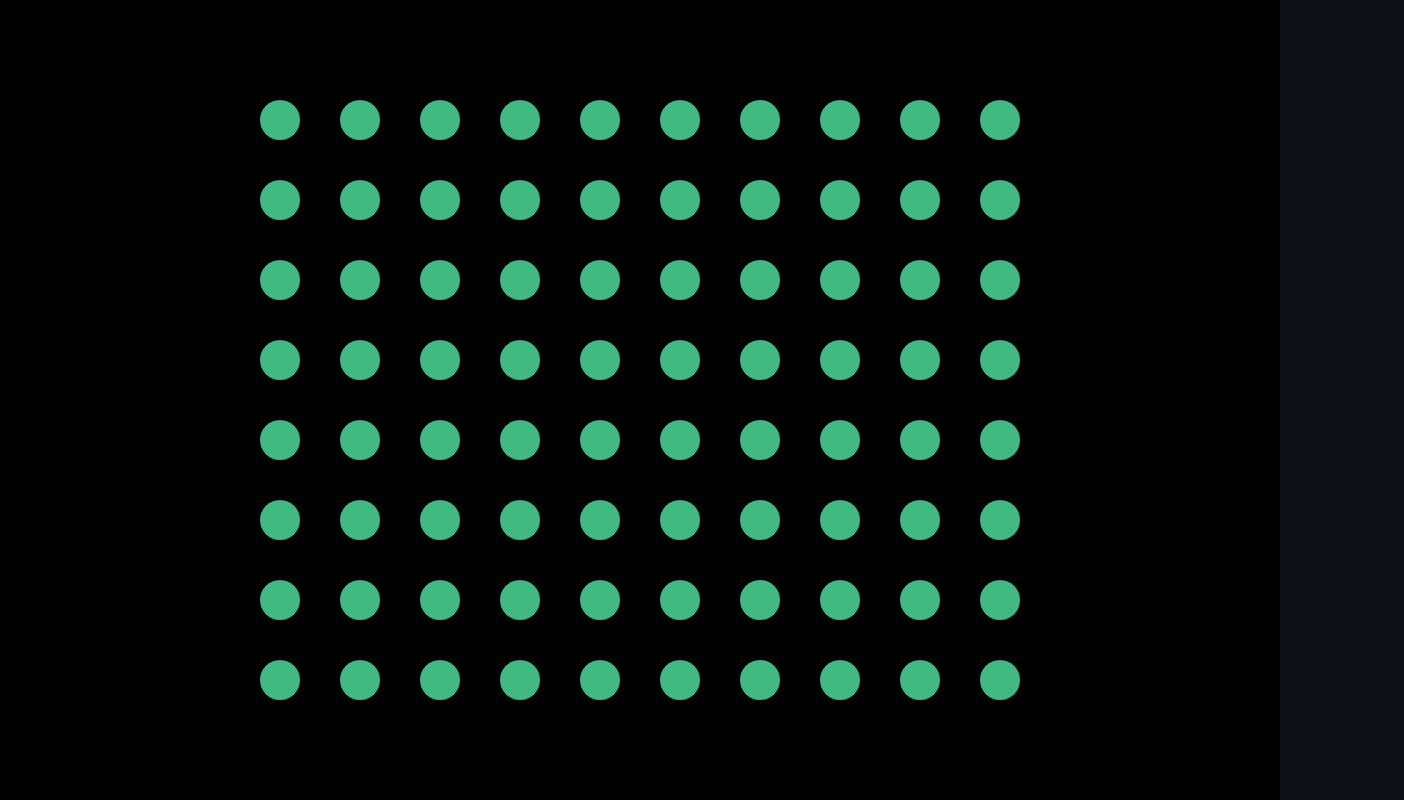
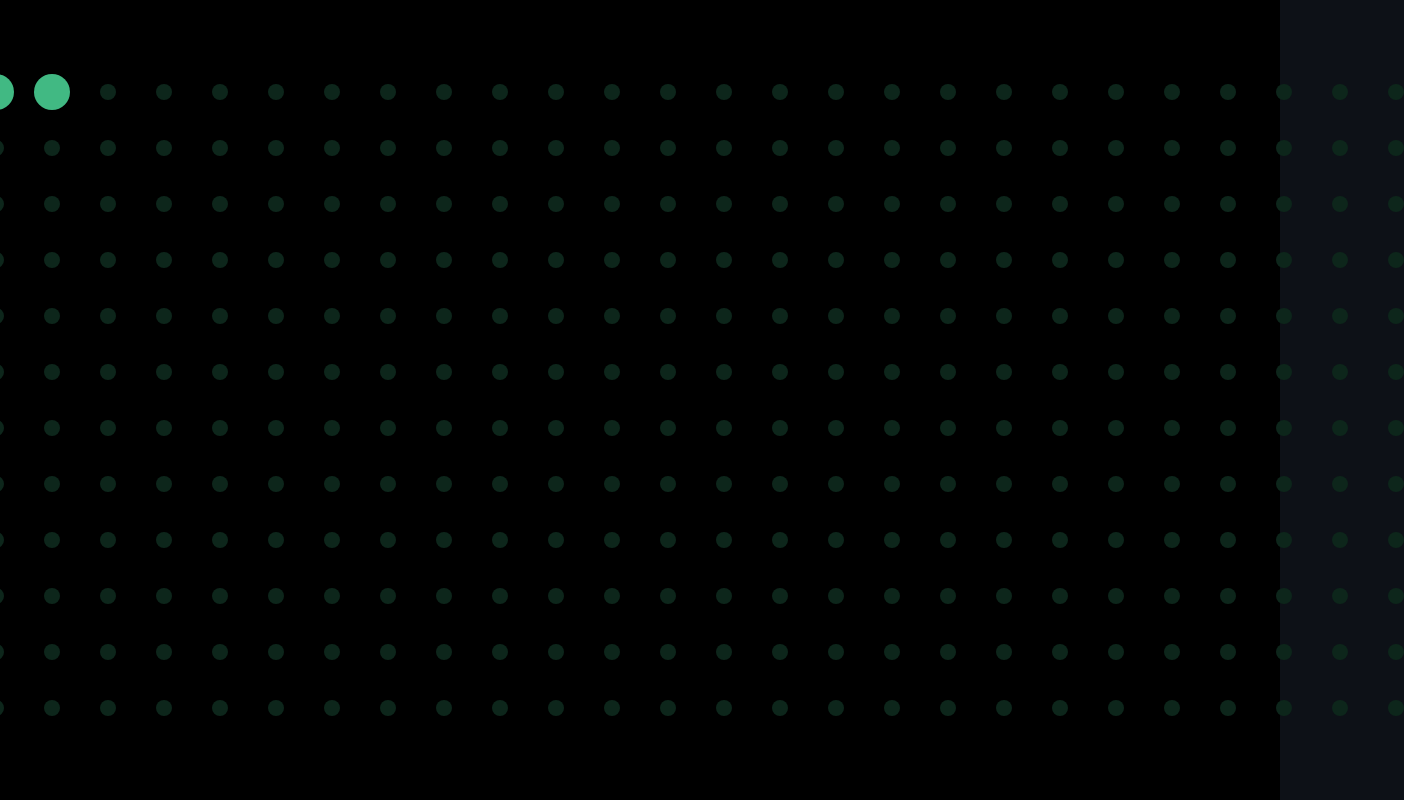
Before and after one commit to HigherGround189/vue-learning, a Vue app: page / in a window 1280 px wide. Shown: the whole page, 1404 px wide, since content can reach past the window. Built offline with nearby package versions, Linux system fonts and the light colour scheme.

Commit message:
finished effect

```diff
--- a/src/App.vue
+++ b/src/App.vue
@@ -1,6 +1,6 @@
 <template>
   <div class="circle-wrapper">
-    <CircleRow v-for="n in 8" :mouseX="mouseX" :mouseY="mouseY"/>
+    <CircleRow v-for="n in 12" :mouseX="mouseX" :mouseY="mouseY"/>
   </div>
 </template>
 
@@ -21,7 +21,7 @@
           this.mouseX = event.clientX;
           this.mouseY = event.clientY;
 
-          console.log(`Mouse position: X=${this.mouseX}, Y=${this.mouseY}`);
+          // console.log(`Mouse position: X=${this.mouseX}, Y=${this.mouseY}`);
         });
     }
   }
--- a/src/assets/base.css
+++ b/src/assets/base.css
@@ -2,5 +2,5 @@
   padding: 0;
   margin: 0;
   box-sizing: border-box;
-  transition: 0.3s all;
+  transition: 0.2s all;
 }
--- a/src/components/CircleRow.vue
+++ b/src/components/CircleRow.vue
@@ -1,6 +1,6 @@
 <template>
   <div>
-    <Circles v-for="n in 10" :mouseX="mouseX" :mouseY="mouseY"/>
+    <Circles v-for="n in 28" :mouseX="mouseX" :mouseY="mouseY"/>
     <!-- <p> X: {{ mouseX }}, Y: {{ mouseY }}</p> -->
   </div>
 </template>
--- a/src/components/Circles.vue
+++ b/src/components/Circles.vue
@@ -1,23 +1,45 @@
 <template>
-  <div ref="circle"></div>
+  <div ref="circle" :class="isNearby ? 'nearby' : ''"></div>
 </template>
 
 <script>
-  import { ref } from 'vue'
-
   export default {
     props: ["mouseX", "mouseY"],
     data() {
       return {
-        center: null,
+        centerX: 0,
+        centerY: 0
       }
     },
+    computed: {
+      distanceFromMouseX() {
+        return Math.round(Math.abs(this.centerX - this.$props.mouseX), 2)
+      },
+      distanceFromMouseY() {
+        return Math.round(Math.abs(this.centerY - this.$props.mouseY), 2)
+      },
+      isNearby() {
+        const threshold = 100
+        let nearby
+        if (this.distanceFromMouseX < threshold && this.distanceFromMouseY < threshold) {
+          nearby = true
+        }
 
+        else {
+          nearby = false
+        }
+
+        return nearby
+      }
+
+    },
     mounted() {
       const rect = this.$refs.circle.getBoundingClientRect()
       const xCenter = rect.left + rect.width / 2
+      const yCenter = rect.top + rect.height / 2
 
-      this.center = xCenter
+      this.centerX = xCenter
+      this.centerY = yCenter
     }
   }
 </script>
@@ -25,12 +47,18 @@
 <style scoped>
   div {
     border-radius: 50%;
-    background-color: hsl(153, 48%, 49%);
+    background-color: hsl(153, 49%, 10%);
     aspect-ratio: 1 / 1;
-    width: 5vh;
+    width: 2vh;
+
+    display: flex;
+    align-items: center;
+    text-align: center;
+    font-family: Arial, Helvetica, sans-serif;
   }
 
-  div:hover {
-    width: 8vh;
+  .nearby {
+    background: hsl(153, 48%, 49%);
+    scale: 2.25;
   }
 </style>
```
